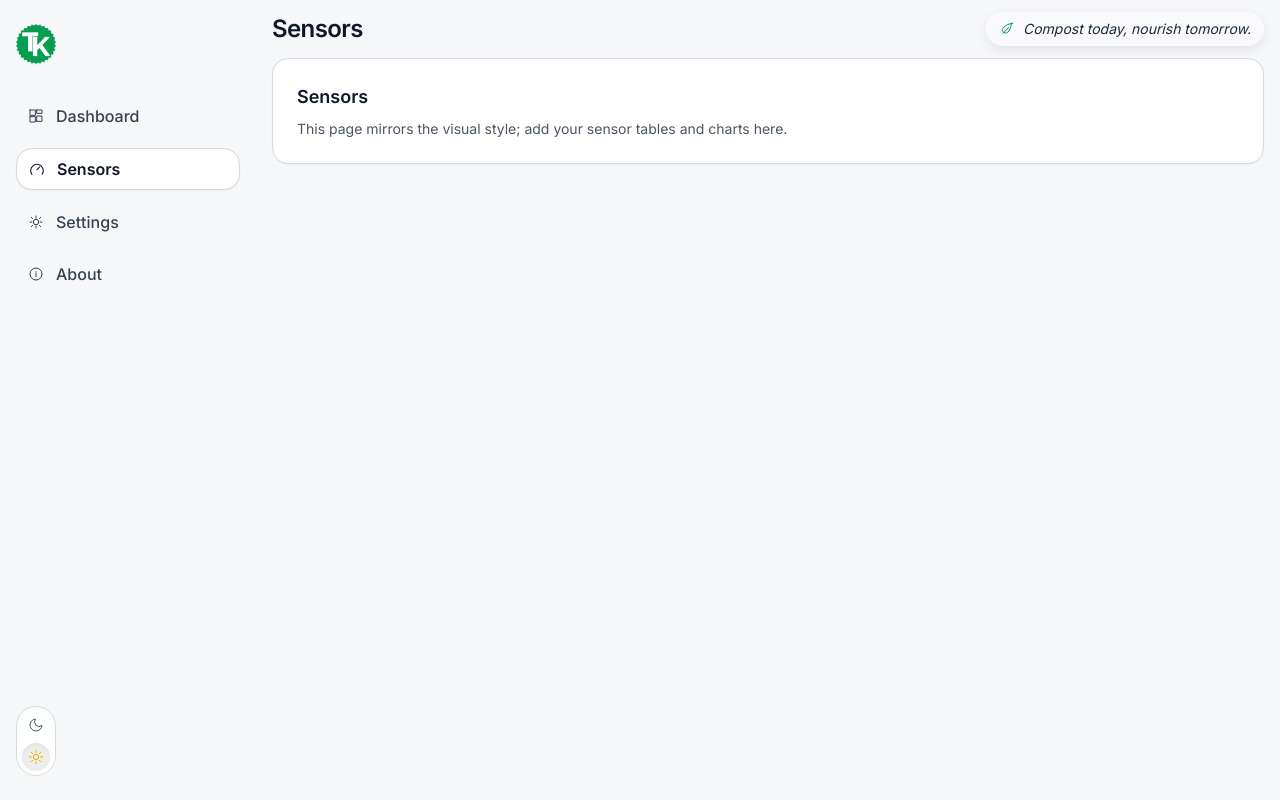
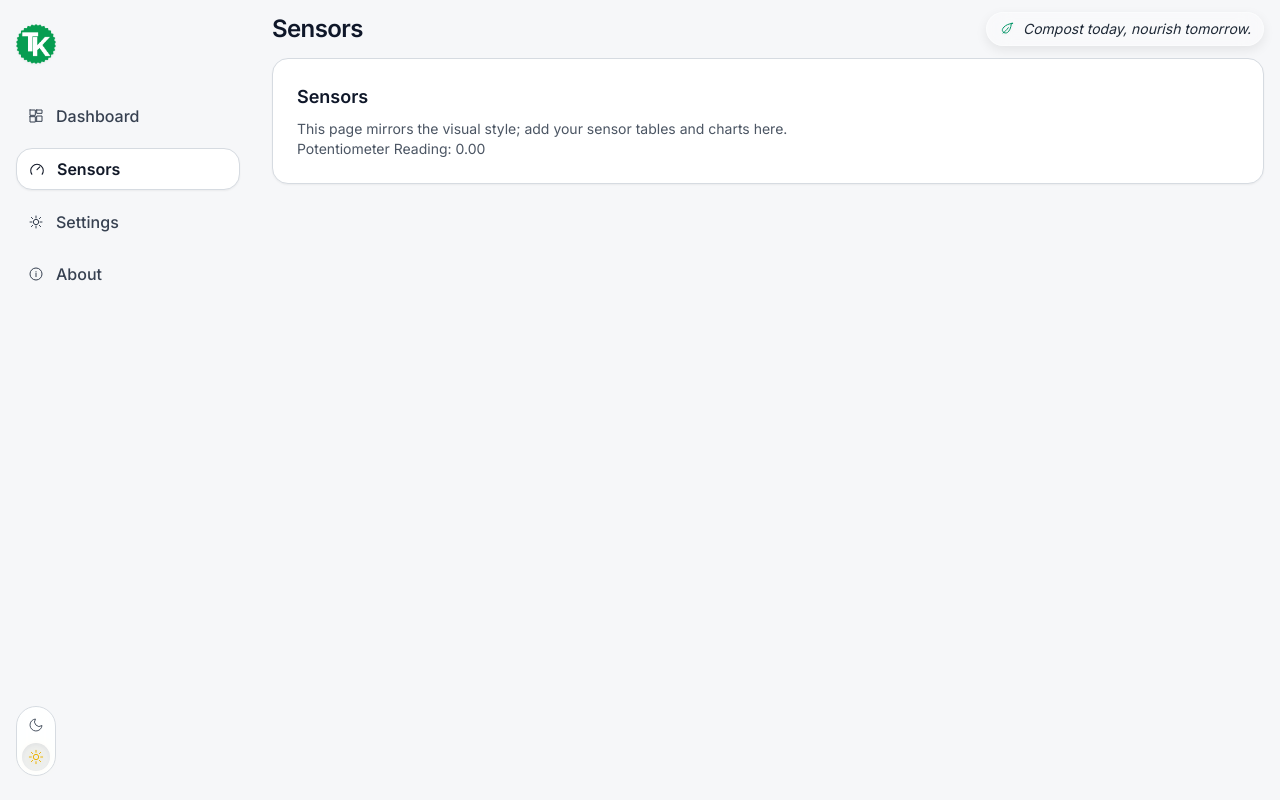
Before and after one commit to alo-stack/terratrak, a React (Vite) app: page /sensors in a window 1280 px wide. Built offline with nearby package versions, Linux system fonts and the light colour scheme; no server answers; the database is empty.

Commit message:
Work in Progress

```diff
--- /dev/null
+++ b/firebase.ts
@@ -0,0 +1,22 @@
+// Import the functions you need from the SDKs you need
+import { initializeApp } from "firebase/app";
+import { getDatabase, Database } from "firebase/database";
+// TODO: Add SDKs for Firebase products that you want to use
+// https://firebase.google.com/docs/web/setup#available-libraries
+
+// Your web app's Firebase configuration
+const firebaseConfig = {
+  apiKey: "AIzaSyB7fkCB8iptAn8WoVShtzQkrc5_mNT00PE",
+  authDomain: "esp-project-8ff39.firebaseapp.com",
+  databaseURL: "https://esp-project-8ff39-default-rtdb.asia-southeast1.firebasedatabase.app",
+  projectId: "esp-project-8ff39",
+  storageBucket: "esp-project-8ff39.firebasestorage.app",
+  messagingSenderId: "1027460221683",
+  appId: "1:1027460221683:web:29a06b24b859240c334586"
+};
+
+// Initialize Firebase
+const app = initializeApp(firebaseConfig);
+const db = getDatabase(app);
+
+export {db};
--- a/package.json
+++ b/package.json
@@ -9,6 +9,7 @@
     "preview": "vite preview"
   },
   "dependencies": {
+    "firebase": "^12.3.0",
     "react": "^18.2.0",
     "react-dom": "^18.2.0",
     "react-router-dom": "^6.26.1"
--- a/src/pages/Sensors.tsx
+++ b/src/pages/Sensors.tsx
@@ -1,10 +1,33 @@
 
 import React from 'react';
-export default function Sensors(){
+import {db} from '../../firebase';
+import {ref, onValue} from 'firebase/database';
+
+const Dashboard: React.FC = () => {
+  const [raw, setRaw] = React.useState<number>(0);
+  const [voltage, setVoltage] = React.useState<number>(0);
+
+  React.useEffect(() => {
+    const potRef = ref(db, 'sensor/potentiometer');
+
+    const unsubscribe = onValue(potRef, (snapshot) => {
+      const data = snapshot.val();
+      if (data) {
+        setRaw(data.raw);
+        setVoltage(data.voltage);
+      }
+    });
+
+    return () => unsubscribe();
+  }, []);
+
   return (
     <div className="card p-6">
       <h2 className="text-lg font-semibold mb-2">Sensors</h2>
       <p className="text-gray-600 text-sm">This page mirrors the visual style; add your sensor tables and charts here.</p>
+      <p className="text-gray-600 text-sm"> Potentiometer Reading: {voltage.toFixed(2)}</p>
     </div>
   );
-}
+};
+
+export default Dashboard
```
Also changed, not shown: 1 other file (tests, documents, lock files or other folders).
